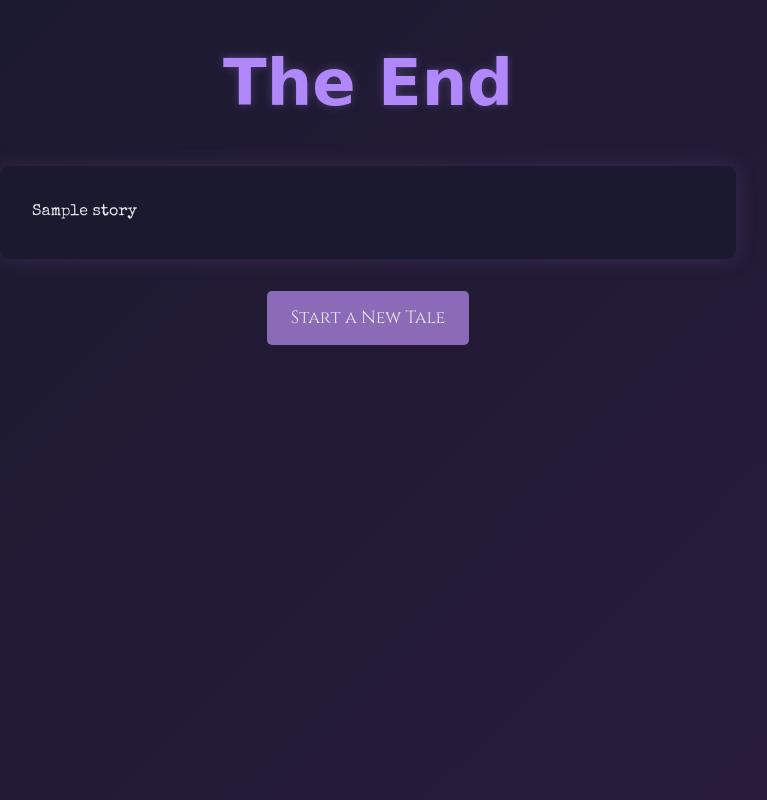
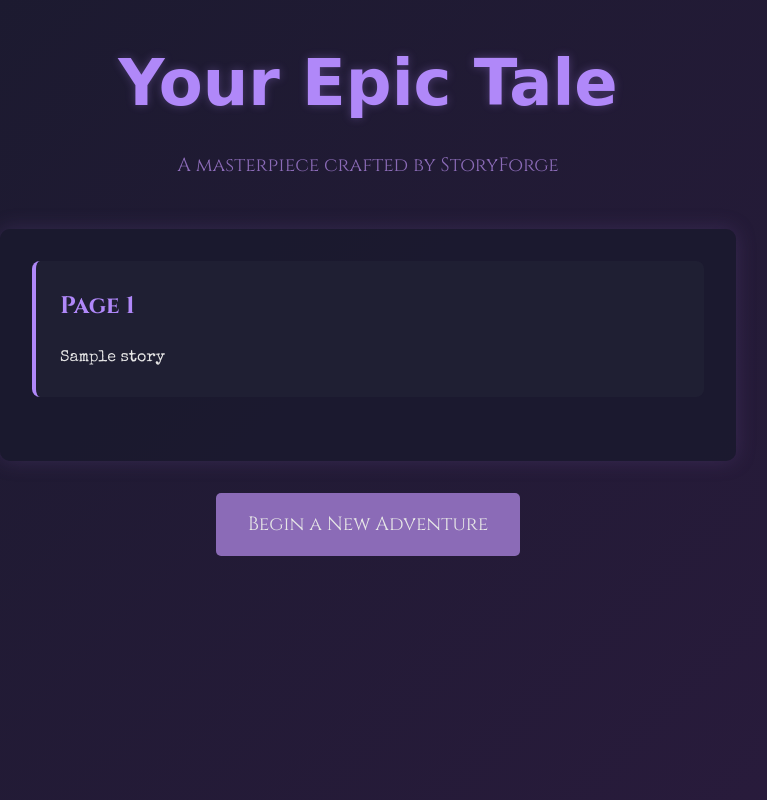
Before and after one commit to lathanprice/StoryForge_UHv5, a Flask app: template templates/ending.html in a window 1280 px wide. Shown: the whole page, without its empty margins (272-1039 px from the left). Run offline with Flask 2, Linux system fonts and the light colour scheme; the template is opened without the code that fills it: most values are stand-ins (such as "Sample title", 1, 10 or a date in 2020); some web fonts are replaced.

Commit message:
ending screen edits

```diff
--- a/app.py
+++ b/app.py
@@ -170,6 +170,24 @@ def ending_screen():
     except Exception as e:
         return f"Error rendering ending: {e}", 500
 
+@app.route('/ending/<story_id>')
+def show_ending(story_id):
+    try:
+        # Get the story from the session or database
+        story = session.get('final_story', '')
+        if not story:
+            return "Story not found", 404
+
+        # Format the story with page numbers
+        formatted_story = ""
+        pages = story.split('\n\n')  # Assuming pages are separated by double newlines
+        for i, page in enumerate(pages, 1):
+            formatted_story += f"Page {i}:\n{page.strip()}\n\n"
+
+        return render_template('ending.html', story=formatted_story)
+    except Exception as e:
+        return str(e), 500
+
 if __name__ == '__main__':
     app.debug = True
     try:
--- /dev/null
+++ b/static/js/ending.js
@@ -0,0 +1,92 @@
+document.addEventListener('DOMContentLoaded', () => {
+    // Get the story content and split it into pages
+    const storyContainer = document.querySelector('.ending-story');
+    const storyContent = storyContainer.textContent.trim();
+
+    if (!storyContent) {
+        console.error('No story content found');
+        return;
+    }
+
+    // Split the content into pages
+    const pages = parseStoryPages(storyContent);
+    console.log('Parsed pages:', pages); // Debug log
+
+    if (pages.length === 0) {
+        console.error('No pages found in content');
+        storyContainer.innerHTML = '<p>Story could not be loaded.</p>';
+        return;
+    }
+
+    // Clear the original content
+    storyContainer.textContent = '';
+
+    // Create page elements with animations
+    pages.forEach((pageContent, index) => {
+        if (!pageContent.trim()) return; // Skip empty pages
+
+        const pageElement = createPageElement(pageContent, index + 1);
+        storyContainer.appendChild(pageElement);
+
+        // Trigger animation after a delay based on page number
+        setTimeout(() => {
+            pageElement.classList.add('visible');
+        }, index * 300);
+    });
+
+    // Add restart button functionality with confirmation
+    const restartButton = document.querySelector('.restart-link');
+    restartButton.addEventListener('click', (e) => {
+        e.preventDefault();
+
+        const confirmed = confirm('Are you sure you want to start a new tale?');
+        if (confirmed) {
+            document.body.classList.add('fade-out');
+            setTimeout(() => {
+                window.location.href = '/';
+            }, 500);
+        }
+    });
+});
+
+function parseStoryPages(content) {
+    const pages = [];
+    const pageRegex = /Page\s+(\d+):\s*([\s\S]*?)(?=(?:Page\s+\d+:|$))/gi;
+    let match;
+
+    while ((match = pageRegex.exec(content)) !== null) {
+        const [_, pageNum, pageContent] = match;
+        if (pageContent.trim()) {
+            pages.push(pageContent.trim());
+        }
+    }
+
+    if (pages.length === 0 && content.trim()) {
+        // Fallback: If no page markers found but content exists,
+        // split by double newlines
+        pages.push(...content.split('\n\n').filter(p => p.trim()));
+    }
+
+    console.log('Parsed content:', content); // Debug log
+    console.log('Found pages:', pages); // Debug log
+
+    return pages;
+}
+
+function createPageElement(content, pageNumber) {
+    const pageDiv = document.createElement('div');
+    pageDiv.className = 'story-page';
+
+    const pageTitle = document.createElement('h2');
+    pageTitle.className = 'page-title';
+    pageTitle.textContent = `Page ${pageNumber}`;
+
+    const pageContent = document.createElement('div');
+    pageContent.className = 'page-content';
+    pageContent.textContent = content;
+
+    pageDiv.appendChild(pageTitle);
+    pageDiv.appendChild(pageContent);
+
+    return pageDiv;
+}
--- a/templates/ending.html
+++ b/templates/ending.html
@@ -2,7 +2,8 @@
 <html lang="en">
 <head>
     <meta charset="UTF-8">
-    <title>StoryForge - The End</title>
+    <meta name="viewport" content="width=device-width, initial-scale=1.0">
+    <title>StoryForge - Your Epic Tale</title>
     <link rel="preconnect" href="https://fonts.googleapis.com">
     <link rel="preconnect" href="https://fonts.gstatic.com" crossorigin>
     <link href="https://fonts.googleapis.com/css2?family=Cinzel:wght@400;700&family=Special+Elite&family=UnifrakturCook:wght@700&display=swap" rel="stylesheet">
@@ -12,11 +13,15 @@
             max-width: 800px;
             margin: 0 auto;
             padding: 2rem;
+            min-height: 100vh;
         }
 
         .ending-header {
             text-align: center;
-            margin-bottom: 2rem;
+            margin-bottom: 3rem;
+            opacity: 0;
+            transform: translateY(20px);
+            animation: fadeSlideUp 0.8s ease forwards;
         }
 
         .ending-header h1 {
@@ -24,6 +29,13 @@
             font-size: 4rem;
             color: var(--color-accent);
             text-shadow: 0 0 10px rgba(176, 136, 249, 0.3);
+            margin-bottom: 1rem;
+        }
+
+        .ending-header p {
+            font-family: var(--font-secondary);
+            color: var(--color-secondary);
+            font-size: 1.2rem;
         }
 
         .ending-story {
@@ -32,9 +44,35 @@
             border-radius: 10px;
             color: var(--color-text);
             font-family: var(--font-body);
-            white-space: pre-wrap;
             line-height: 1.8;
             box-shadow: 0 0 20px rgba(106, 76, 147, 0.3);
+        }
+
+        .story-page {
+            opacity: 0;
+            transform: translateY(20px);
+            transition: opacity 0.5s ease, transform 0.5s ease;
+            margin-bottom: 2rem;
+            padding: 1.5rem;
+            background: rgba(36, 36, 56, 0.6);
+            border-radius: 8px;
+            border-left: 4px solid var(--color-accent);
+        }
+
+        .story-page.visible {
+            opacity: 1;
+            transform: translateY(0);
+        }
+
+        .page-title {
+            font-family: var(--font-secondary);
+            color: var(--color-accent);
+            margin-bottom: 1rem;
+            font-size: 1.5rem;
+        }
+
+        .page-content {
+            white-space: pre-wrap;
         }
 
         .restart-link {
@@ -42,12 +80,15 @@
             margin-top: 2rem;
             background: var(--color-secondary);
             color: var(--color-text);
-            padding: 0.8rem 1.5rem;
+            padding: 1rem 2rem;
             border-radius: 5px;
             font-family: var(--font-secondary);
-            font-size: 1.1rem;
+            font-size: 1.2rem;
             text-decoration: none;
             transition: all 0.3s ease;
+            opacity: 0;
+            transform: translateY(20px);
+            animation: fadeSlideUp 0.8s ease forwards 1.5s;
         }
 
         .restart-link:hover {
@@ -56,21 +97,43 @@
             transform: translateY(-2px);
         }
 
-        body {
-            background: linear-gradient(135deg, var(--color-bg) 0%, #2a1b3d 100%);
-            color: var(--color-text);
+        @keyframes fadeSlideUp {
+            0% {
+                opacity: 0;
+                transform: translateY(20px);
+            }
+            100% {
+                opacity: 1;
+                transform: translateY(0);
+            }
+        }
+
+        @media (max-width: 768px) {
+            .ending-wrapper {
+                padding: 1rem;
+            }
+
+            .ending-header h1 {
+                font-size: 3rem;
+            }
+
+            .story-page {
+                padding: 1rem;
+            }
         }
     </style>
 </head>
 <body>
     <div class="ending-wrapper">
         <div class="ending-header">
-            <h1>The End</h1>
+            <h1>Your Epic Tale</h1>
+            <p>A masterpiece crafted by StoryForge</p>
         </div>
         <div class="ending-story">{{ story }}</div>
         <div style="text-align: center;">
-            <a class="restart-link" href="/">Start a New Tale</a>
+            <a class="restart-link" href="/">Begin a New Adventure</a>
         </div>
     </div>
+    <script src="{{ url_for('static', filename='js/ending.js') }}"></script>
 </body>
 </html>
```
